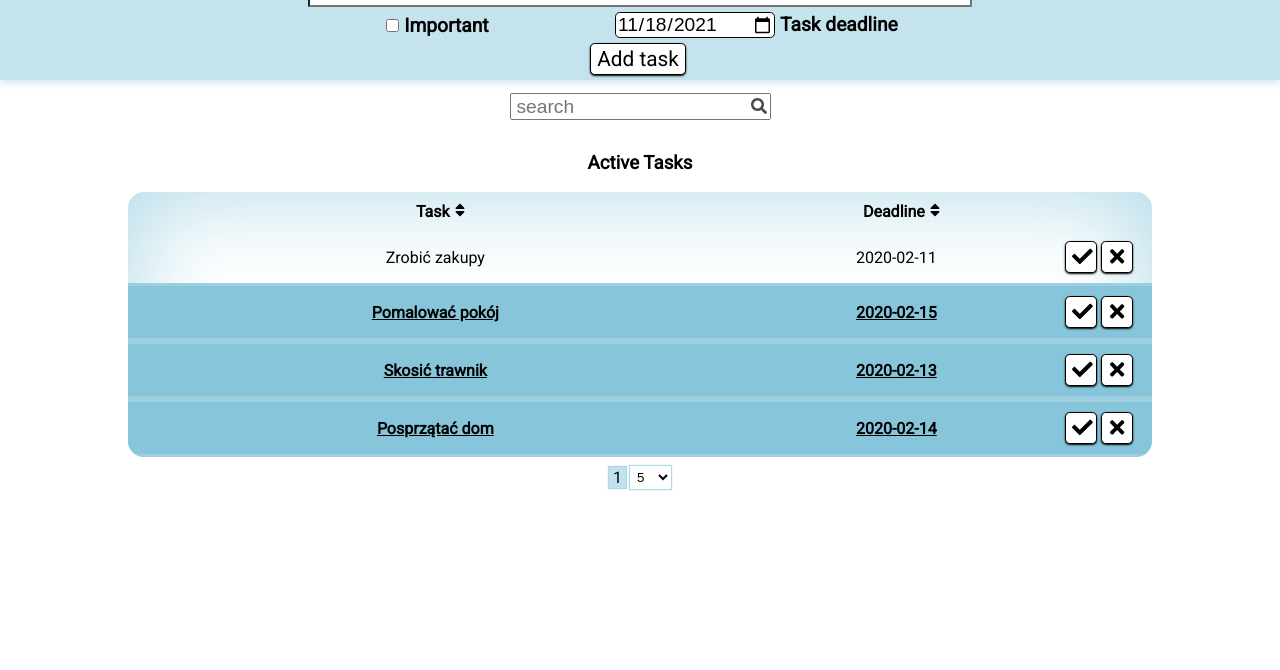
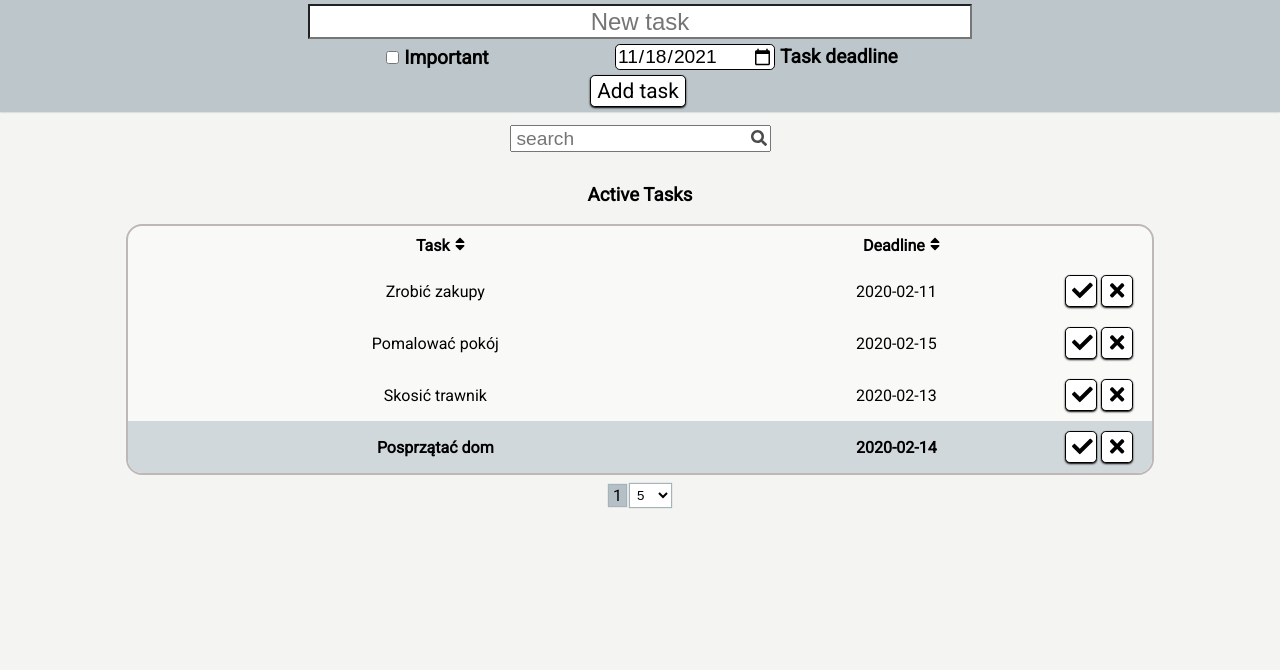
Before and after one commit to filip96zx/ToDoList, a React app: page / in a window 1280 px wide. Shown: the part 130-800 px from the top of the page. Built offline with nearby package versions, Linux system fonts and the light colour scheme.

Commit message:
catalog structure changed, layout update

```diff
--- a/public/index.html
+++ b/public/index.html
@@ -1,6 +1,5 @@
 <!DOCTYPE html>
 <html lang="en">
-
   <head>
     <meta charset="utf-8" />
     <link rel="icon" href="%PUBLIC_URL%/favicon.ico" />
@@ -8,9 +7,10 @@
     <meta name="theme-color" content="#000000" />
     <meta name="description" content="Web site created using create-react-app" />
     <link rel="apple-touch-icon" href="%PUBLIC_URL%/logo192.png" />
-  <link rel="preconnect" href="https://fonts.googleapis.com">
-  <link rel="preconnect" href="https://fonts.gstatic.com" crossorigin>
-  <link href="https://fonts.googleapis.com/css2?family=Roboto&display=swap" rel="stylesheet">
+    <link rel="preconnect" href="https://fonts.googleapis.com" />
+    <link rel="preconnect" href="https://fonts.gstatic.com" crossorigin />
+    <link href="https://fonts.googleapis.com/css2?family=Roboto&display=swap" rel="stylesheet" />
+    <link href="https://fonts.googleapis.com/css2?family=Roboto:wght@100&display=swap" rel="stylesheet" />
     <!--
       manifest.json provides metadata used when your web app is installed on a
       user's mobile device or desktop. See https://developers.google.com/web/fundamentals/web-app-manifest/
@@ -42,5 +42,4 @@
       To create a production bundle, use `npm run build` or `yarn build`.
     -->
   </body>
-
 </html>
--- a/src/Components/AddTask.js
+++ b/src/Components/AddTask/AddTask.js
@@ -1,6 +1,6 @@
 import React, { Component } from "react";
-import { AddTaskStyled } from "../Styles/AddTask.style";
-import { Button } from "../Styles/Button.style";
+import { AddTaskStyled } from "./AddTask.style";
+import { Button } from "../../Styles/Button.style";
 
 class AddTask extends Component {
   state = {
@@ -43,6 +43,7 @@ class AddTask extends Component {
     const { text, important, date } = this.state;
     return (
       <AddTaskStyled>
+
         <div className="addTaskText">
           <input
             type="text"
--- a/src/Styles/AddTask.style.js
+++ b/src/Components/AddTask/AddTask.style.js
@@ -1,5 +1,5 @@
 import styled from "styled-components";
-import styleVariables from "../GlobalStyles/GlobalVariables";
+import styleVariables from "../../GlobalStyles/GlobalVariables";
 import { transparentize } from "polished";
 
 export const AddTaskStyled = styled.form`
@@ -9,7 +9,7 @@ export const AddTaskStyled = styled.form`
   flex-wrap: wrap;
   justify-content: center;
   background-color: ${transparentize(0.3, styleVariables.mainColor)};
-  box-shadow: 0 0 10px ${styleVariables.mainColor};
+  box-shadow: 0 0 2px ${styleVariables.mainColor};
 
   .addTaskText {
     width: 100%;
--- a/src/Components/App.js
+++ b/src/Components/App/App.js
@@ -1,7 +1,7 @@
 import React, { Component } from 'react';
-import { AppStyled } from '../Styles/App.style';
-import AddTask from './AddTask';
-import TaskList from './TaskList';
+import { AppStyled } from './App.style';
+import AddTask from '../AddTask/AddTask';
+import TaskList from '../TaskList/TaskList';
 
 class App extends Component {
   state = {
@@ -19,7 +19,7 @@ class App extends Component {
         id: 1,
         text: 'Pomalować pokój',
         date: '2020-02-15',
-        important: true,
+        important: false,
         active: true,
         finishDate: null,
       },
@@ -27,7 +27,7 @@ class App extends Component {
         id: 2,
         text: 'Skosić trawnik',
         date: '2020-02-13',
-        important: true,
+        important: false,
         active: true,
         finishDate: null,
       },
@@ -74,7 +74,7 @@ class App extends Component {
   render() {
     return (
       <AppStyled>
-        <div className='title'>ToDoList</div>
+        <div className='title'>To do list</div>
         <AddTask addTask={this.handleAddTask} />
         <TaskList refresh={this.state.refresh} stopRefresh={this.stopRefresh} tasks={this.state.tasks} delete={this.deleteTask} changeStatus={this.changeTaskStatus} />
       </AppStyled>
--- a/src/Styles/App.style.js
+++ b/src/Components/App/App.style.js
@@ -5,10 +5,13 @@ export const AppStyled = styled.div`
   width: 100%;
   flex-wrap: wrap;
   justify-content: center;
-
+  align-items: flex-start;
   .title {
     font-size: 5rem;
-    height:auto ;
+    font-weight: 100;
+    max-height: auto;
+    flex-grow: 0;
+    margin:1rem 0;
     @media(max-width:700px){
       font-size: 3rem;
     }
--- a/src/Components/Pagination.js
+++ b/src/Components/Pagination/Pagination.js
@@ -1,5 +1,5 @@
 import React from "react";
-import { PageItem, PaginationStyled } from "../Styles/Pagination.style";
+import { PageItem, PaginationStyled } from "./Pagination.style";
 
 const Pagination = ({
   pageIndex,
--- a/src/Styles/Pagination.style.js
+++ b/src/Components/Pagination/Pagination.style.js
@@ -1,6 +1,6 @@
 import { lighten } from "polished";
 import styled from "styled-components";
-import styleVariables from "../GlobalStyles/GlobalVariables";
+import styleVariables from "../../GlobalStyles/GlobalVariables";
 
 export const PaginationStyled = styled.div`
   display: flex;
--- a/src/Components/Search.js
+++ b/src/Components/Search/Search.js
@@ -1,7 +1,7 @@
 import React, { Component } from "react";
 import { FontAwesomeIcon } from "@fortawesome/react-fontawesome";
 import { faSearch } from "@fortawesome/free-solid-svg-icons";
-import { SearchStyled } from "../Styles/Search.style";
+import { SearchStyled } from "./Search.style";
 
 class Search extends Component {
   state = {
--- a/src/Components/SortComponent.js
+++ b/src/Components/SortComponent/SortComponent.js
@@ -1,7 +1,7 @@
 import React from "react";
 import { FontAwesomeIcon } from "@fortawesome/react-fontawesome";
 import { faSortDown, faSortUp, faSort } from "@fortawesome/free-solid-svg-icons";
-import { SortComponentStyled } from "../Styles/SortComponent.style";
+import { SortComponentStyled } from "./SortComponent.style";
 
 const SortComponent = (props) => {
   const { sort, listName, text, property, desc, activeSort } = props;
--- a/src/Components/Task.js
+++ b/src/Components/Task/Task.js
@@ -1,8 +1,8 @@
 import React from "react";
 import { FontAwesomeIcon } from "@fortawesome/react-fontawesome";
 import { faTimes, faCheck } from "@fortawesome/free-solid-svg-icons";
-import { TaskCol } from "../Styles/Task.syle";
-import { Button } from "../Styles/Button.style";
+import { TaskCol } from "./Task.style";
+import { Button } from "../../Styles/Button.style";
 
 const Task = (props) => {
   const { id, text, date, active, important, finishDate } = props.task;
--- /dev/null
+++ b/src/Components/Task/Task.style.js
@@ -0,0 +1,18 @@
+import styled, { css } from 'styled-components';
+import styleVariables from '../../GlobalStyles/GlobalVariables';
+import { lighten } from 'polished';
+
+export const TaskCol = styled.div`
+  grid-column: ${(props) => props.colStart} / ${(props) => props.colEnd};
+  word-wrap: break-word;
+  display: flex;
+  justify-content: center;
+  align-items: center;
+  padding: 10px 15px;
+  ${(props) => (props.important ? important : null)}
+`;
+
+const important = () => css`
+  font-weight: bold;
+  background-color: ${lighten(0.15, styleVariables.mainColor)};
+`;
--- a/src/Styles/TaskList.style.js
+++ b/src/Components/TaskList/TaskList.style.js
@@ -1,10 +1,11 @@
 import styled from "styled-components";
-import styleVariables from "../GlobalStyles/GlobalVariables";
+import styleVariables from "../../GlobalStyles/GlobalVariables";
 
 export const TaskListStyled = styled.div`
   display: flex;
   flex-direction: column;
   width: 100vw;
+  height: 100%;
   align-items: center;
   h3 {
     text-align: center;
@@ -40,7 +41,8 @@ export const ListWrapper = styled.div`
 
 export const TaskListActive = styled.div`
   width: 80vw;
-  box-shadow: 0 0 100px 0px ${styleVariables.mainColor} inset;
+  background-color: ${styleVariables.bgTable};
+  border: 2px solid ${styleVariables.accentColor};
   grid-template-columns: 2fr 1fr auto;
   border-radius: 1rem;
   display: grid;
@@ -53,7 +55,8 @@ export const TaskListDone = styled.div`
   width: 80vw;
   display: grid;
   grid-template-columns: 2fr 1fr 1fr auto;
-  box-shadow: 0 0 100px 0px ${styleVariables.mainColor} inset;
+  background-color: ${styleVariables.bgTable};
+  border: 2px solid ${styleVariables.accentColor};
   border-radius: 1rem;
   grid-auto-rows: auto;
   min-height: 5vh;
--- a/src/GlobalStyles/GlobalStyle.style.js
+++ b/src/GlobalStyles/GlobalStyle.style.js
@@ -11,6 +11,7 @@ body {
   -webkit-font-smoothing: antialiased;
   -moz-osx-font-smoothing: grayscale;
   color: ${styleVariables.fontColor};
+  background-color: ${styleVariables.bgColor};
 }
 
 `;
--- a/src/GlobalStyles/GlobalVariables.js
+++ b/src/GlobalStyles/GlobalVariables.js
@@ -1,8 +1,18 @@
+// const styleVariables = {
+// fontColor: "#000",
+// mainColor: "#86bbd8",
+// secondaryColor: "white",
+// btnColor: "#000",
+// }
+
 const styleVariables = {
-fontColor: "#000",
-mainColor: "lightblue",
-secondaryColor: "white",
-btnColor: "#000",
-}
+  fontColor: "#000",
+  mainColor: "#A5B3BB",
+  accentColor: "#BFB7B6",
+  bgColor: "#F4F5F2",
+  bgTable: "#f9f9f7",
+  secondaryColor: "white",
+  btnColor: "#000",
+  }
 
 export default styleVariables;
--- a/src/Styles/Task.syle.js
+++ /dev/null
@@ -1,21 +0,0 @@
-import styled, { css } from "styled-components";
-import styleVariables from "../GlobalStyles/GlobalVariables";
-import { darken, transparentize} from "polished";
-
-export const TaskCol = styled.div`
-  grid-column: ${(props) => props.colStart} / ${(props) => props.colEnd};
-  word-wrap: break-word;
-  display: flex;
-  justify-content: center;
-  align-items: center;
-  padding: 10px 15px;
-  ${(props) => (props.important ? important : null)}
-`;
-
-const important = () => css`
-  font-weight: bold;
-  background-color: ${darken(0.1, styleVariables.mainColor)};
-  text-decoration: underline;
-  border-bottom: 3px solid ${transparentize(0.4, styleVariables.mainColor)};
-  border-top: 3px solid ${transparentize(0.4, styleVariables.mainColor)};
-`;
--- a/src/index.js
+++ b/src/index.js
@@ -1,6 +1,6 @@
 import React from "react";
 import ReactDOM from "react-dom";
-import App from "./Components/App";
+import App from "./Components/App/App";
 import reportWebVitals from "./reportWebVitals";
 import { GlobalStyle } from "./GlobalStyles/GlobalStyle.style";
 
```
Also changed, not shown: src/Components/TaskList/TaskList.js (renamed from src/Components/TaskList.js, +6 -6 lines), src/Components/Search/Search.style.js (renamed from src/Styles/Search.style.js), src/Components/SortComponent/SortComponent.style.js (renamed from src/Styles/SortComponent.style.js). Lines whose indentation alone changed are shown as unchanged.
